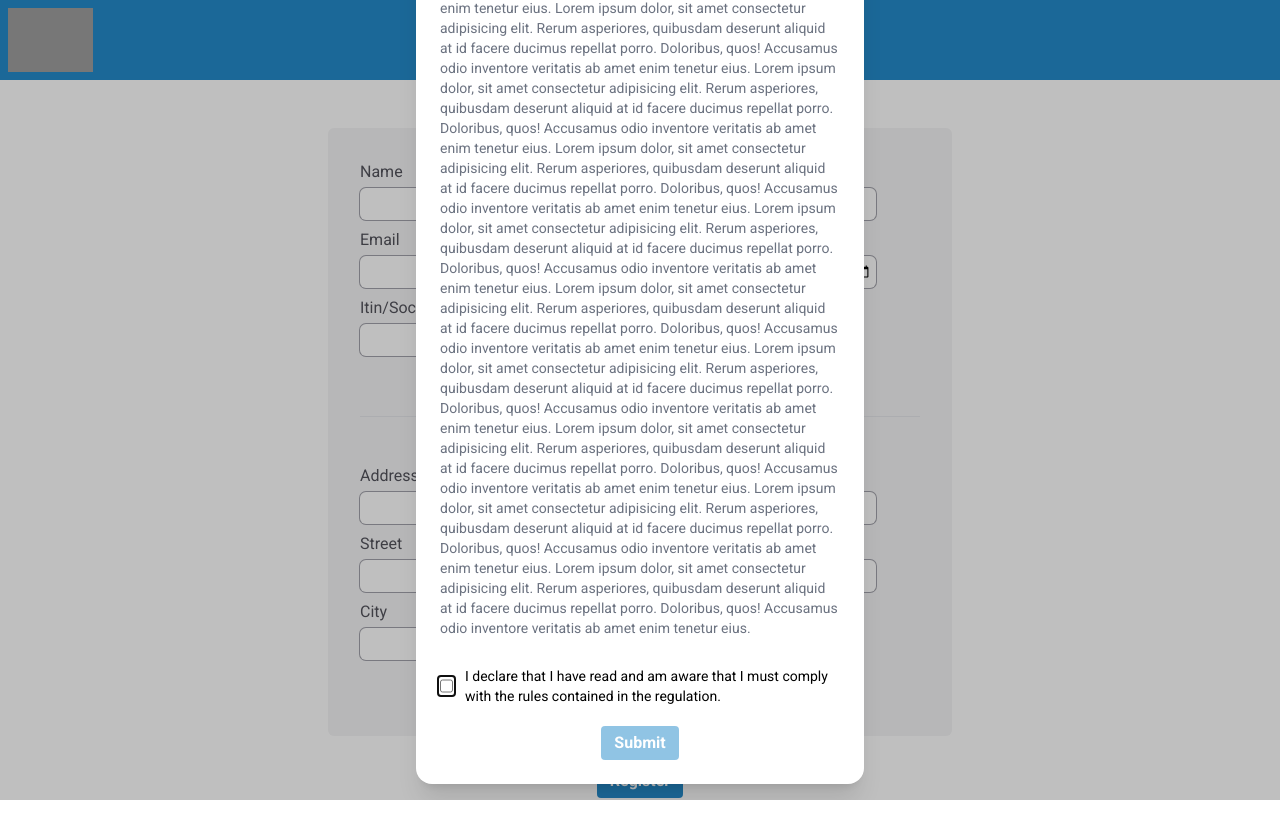
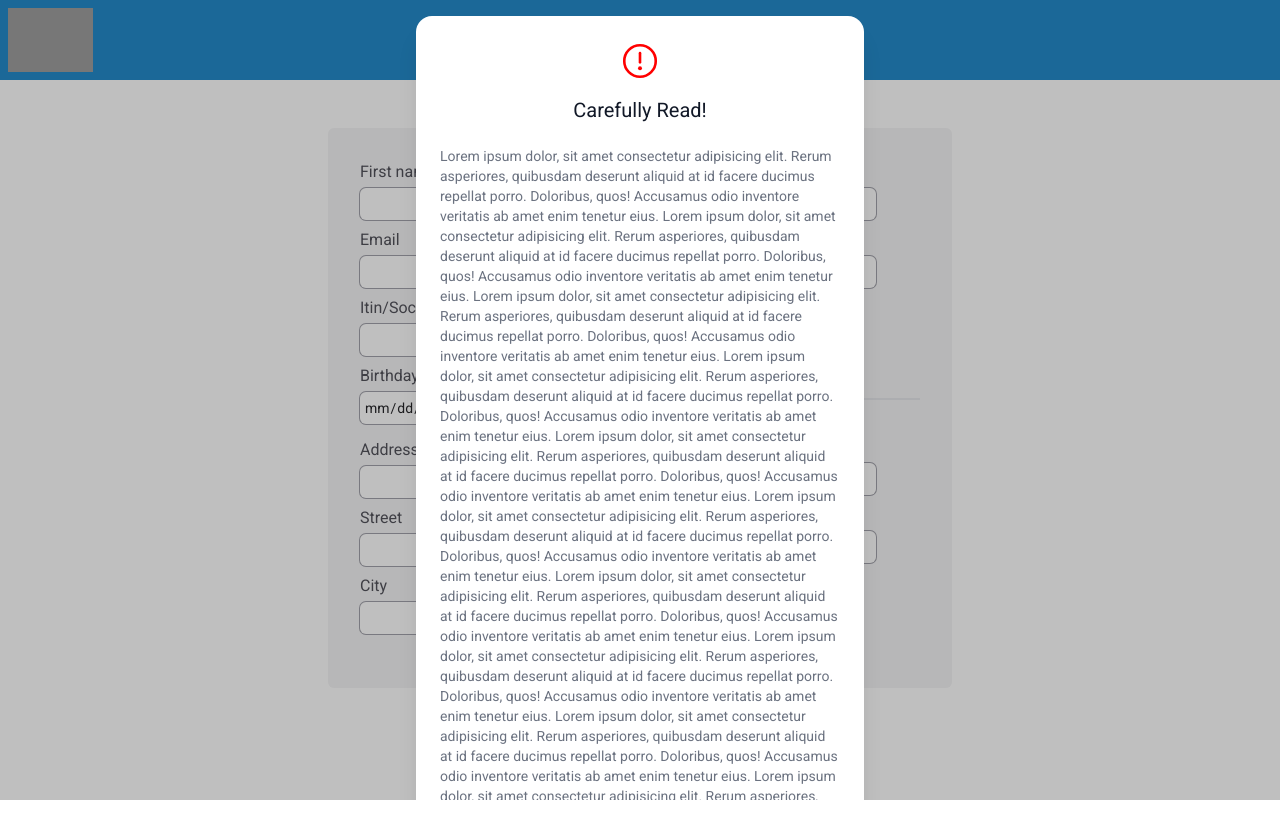
Before and after one commit to claro-bruno/deafionshcashfront, a React (Vite) app: page /register in a window 1280 px wide. Built offline with nearby package versions, Linux system fonts and the light colour scheme; grey boxes are pictures that could not be loaded.

Commit message:
NEW add inputs on register page

```diff
--- a/src/components/modal/AlertRegisterModal.tsx
+++ b/src/components/modal/AlertRegisterModal.tsx
@@ -1,6 +1,6 @@
+import { ChangeEvent, Fragment, useState } from 'react'
 import { Dialog, Transition } from '@headlessui/react'
 import { WarningCircle } from 'phosphor-react'
-import { ChangeEvent, Fragment, useState } from 'react'
 import { useNavigate } from 'react-router-dom'
 import './alertRegisterModal.css'
 
@@ -17,8 +17,8 @@ export default function AlertRegisterModal({ isModalOpen, closeModal, }: any) {
 
   return (
     <>
-      <Transition appear show={isModalOpen} as={Fragment}>
-        <Dialog as="div" className="relative z-10" onClose={handleClose}>
+      <Transition  appear show={isModalOpen} as={Fragment}>
+        <Dialog  as="div" className="relative z-10" onClose={handleClose}>
           <Transition.Child
             as={Fragment}
             enter="ease-out duration-300"
@@ -43,7 +43,7 @@ export default function AlertRegisterModal({ isModalOpen, closeModal, }: any) {
                 leaveTo="opacity-0 scale-95"
               >
                 <Dialog.Panel className="modalAlertCard">
-                  <div className='flex items-center justify-center'>
+                  <div tabIndex={0} className='flex items-center focus:outline-none justify-center'>
                     <WarningCircle size={42} color='red' />
                   </div>
                   <Dialog.Title
@@ -52,7 +52,7 @@ export default function AlertRegisterModal({ isModalOpen, closeModal, }: any) {
                   >
                     Carefully Read!
                   </Dialog.Title>
-                  <div className="mt-2 flex items-center justify-center">
+                  <div  className="mt-2 flex items-center justify-center">
                     <p className="text-sm text-gray-500 ">
                       Lorem ipsum dolor, sit amet consectetur adipisicing elit. Rerum asperiores, quibusdam deserunt aliquid at id facere ducimus repellat porro. Doloribus, quos! Accusamus odio inventore veritatis ab amet enim tenetur eius.
                       Lorem ipsum dolor, sit amet consectetur adipisicing elit. Rerum asperiores, quibusdam deserunt aliquid at id facere ducimus repellat porro. Doloribus, quos! Accusamus odio inventore veritatis ab amet enim tenetur eius.
--- a/src/pages/register/Register.tsx
+++ b/src/pages/register/Register.tsx
@@ -3,7 +3,7 @@ import Header from '../../components/header/Header'
 import AlertRegisterModal from '../../components/modal/AlertRegisterModal'
 
 export default function Register() {
-  const [isModalOpen,setIsModalOpen] =useState(true)
+  const [isModalOpen, setIsModalOpen] = useState(true)
   /*   const getdaysofcurrentmonth = () => {
       const date = new Date()
       const days = new Date(date.getFullYear(), date.getMonth() + 1, 0).getDate()
@@ -16,10 +16,10 @@ export default function Register() {
       <main className='flex-1 flex flex-col p-4 my-auto gap-2 w-[100%]  min-h-full  items-center  '>
         <form className='flex flex-col items-center justify-center gap-4 px-4  w-auto'>
           <div className='flex flex-col gap-4 bg-zinc-100 mt-8 p-8 rounded-md'>
-            <div className='inputsAndLabelsContainer'>
+            <div className='inputsAndLabelsContainer border-b-2'>
               <div className='flex flex-col gap-2'>
                 <label className='labelsDefault'>
-                  Name
+                  First name
                   <input
                     className='inpuntsDefault'
                     type='text' />
@@ -36,8 +36,27 @@ export default function Register() {
                     className='inpuntsDefault'
                     type='text' />
                 </label>
+                <label className='labelsDefault'>
+                  Birthday
+                  <input
+                    min='1940-12-31'
+                    max='2022-12-31'
+                    className='inpuntsDefault'
+                    type='date' />
+                </label>
               </div>
               <div className='flex flex-col gap-2'>
+                <label className='labelsDefault'>
+                  Last name
+                  <input
+                    className='inpuntsDefault'
+                    type='text'
+                    name='phone'
+                    inputMode='numeric'
+                    pattern='[0-9]{3}-[0-9]{4}-[0-9]{4}'
+                    maxLength={11}
+                  />
+                </label>
                 <label className='labelsDefault'>
                   Phone
                   <input
@@ -49,22 +68,13 @@ export default function Register() {
                     maxLength={11}
                   />
                 </label>
-                <label className='labelsDefault'>
-                  Birthday
-                  <input
-                    min='1940-12-31'
-                    max='2022-12-31'
-                    className='inpuntsDefault'
-                    type='date' />
-                </label>
                 <label className='labelsDefault '>
                   Document Photo
                   <input type='file' className='fileInput' />
                 </label>
               </div>
             </div>
-            <hr className='h-8' />
-            <div className='inputsAndLabelsContainer'>
+            <div className='inputsAndLabelsContainer items-center'>
               <div className='flex flex-col gap-2'>
                 <label className='labelsDefault'>
                   Address N°
@@ -125,8 +135,8 @@ export default function Register() {
           </button>
         </form>
         <AlertRegisterModal
-        isModalOpen={isModalOpen}
-        closeModal={()=>setIsModalOpen(false)}
+          isModalOpen={isModalOpen}
+          closeModal={() => setIsModalOpen(false)}
         />
       </main>
     </div>
```
